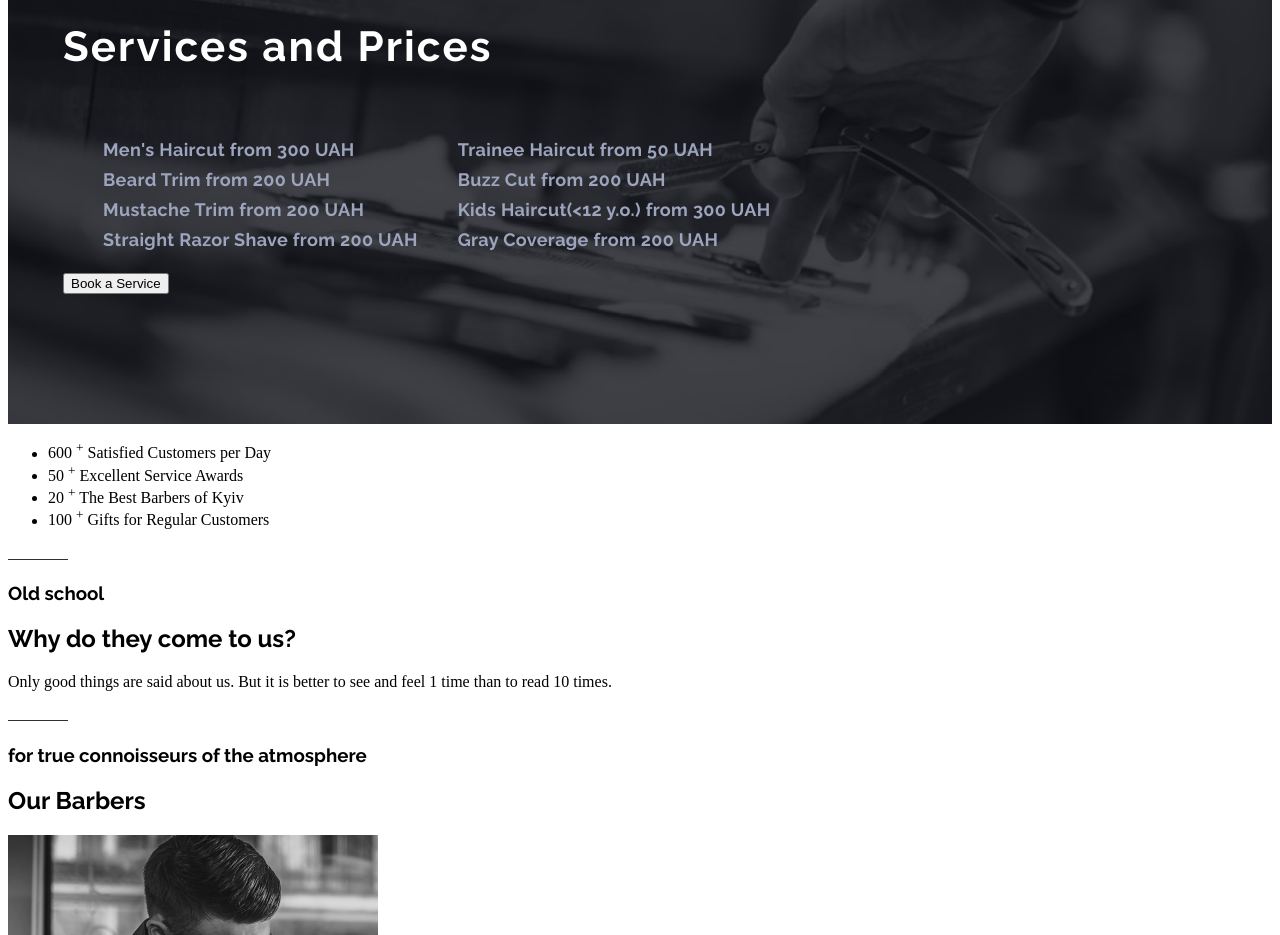
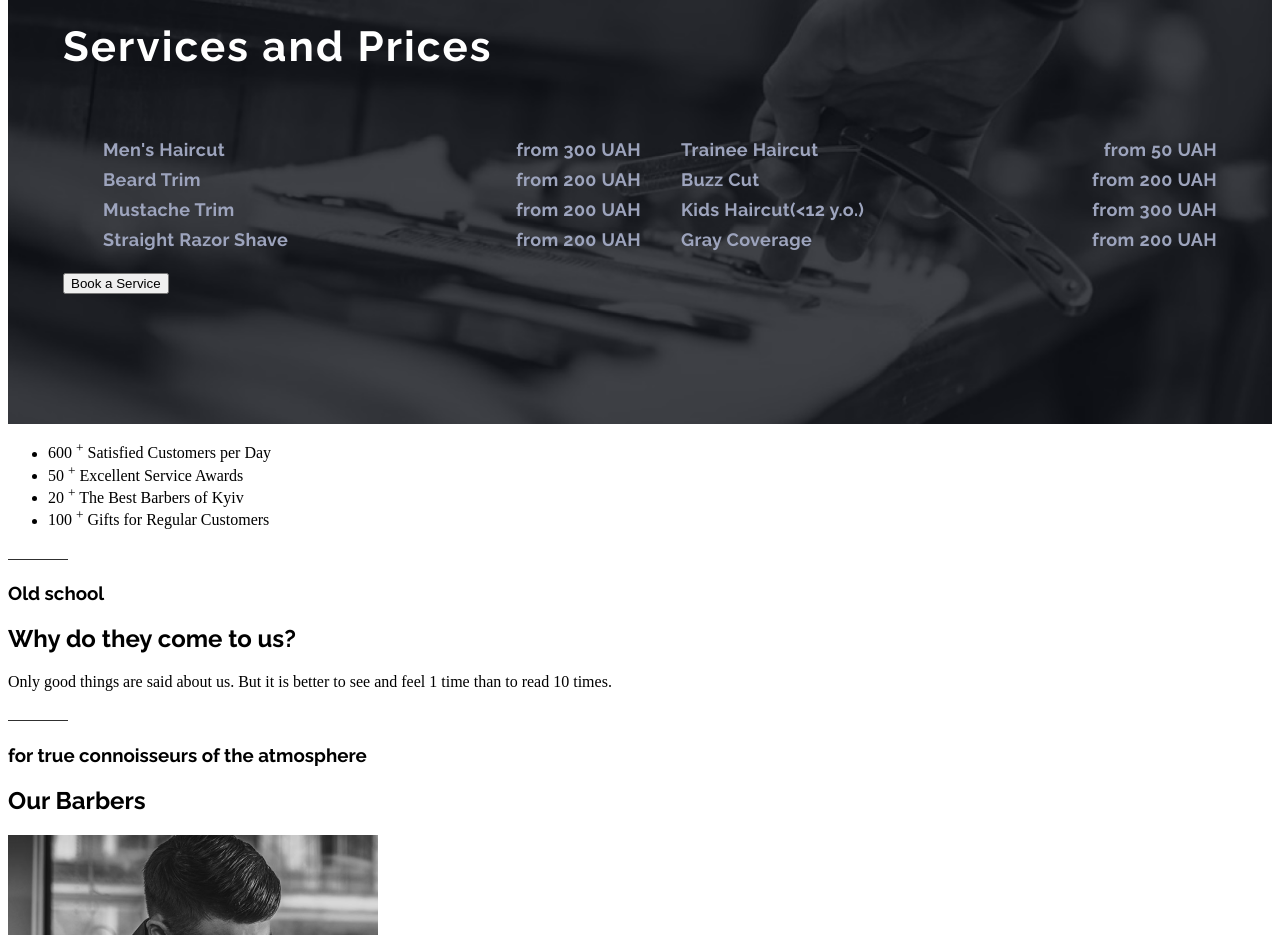
Before and after one commit to Andyoase/barbershop, a plain HTML site: page index.html in a window 1280 px wide. Shown: the part 1040-1975 px from the top of the page. Drawn offline with nearby package versions, Linux system fonts and the light colour scheme.

Commit message:
Update css

```diff
--- a/css/style.css
+++ b/css/style.css
@@ -152,6 +152,13 @@
     letter-spacing: 0.02em;
     color: #9DA4BD ;
     list-style: none;
+    flex-grow: 1;
+  }
+
+  .prices-list li {
+    display: flex;
+    justify-content: space-between;
+    align-items: flex-end;
   }
 
   .prices-list li .prices-dash {
```
